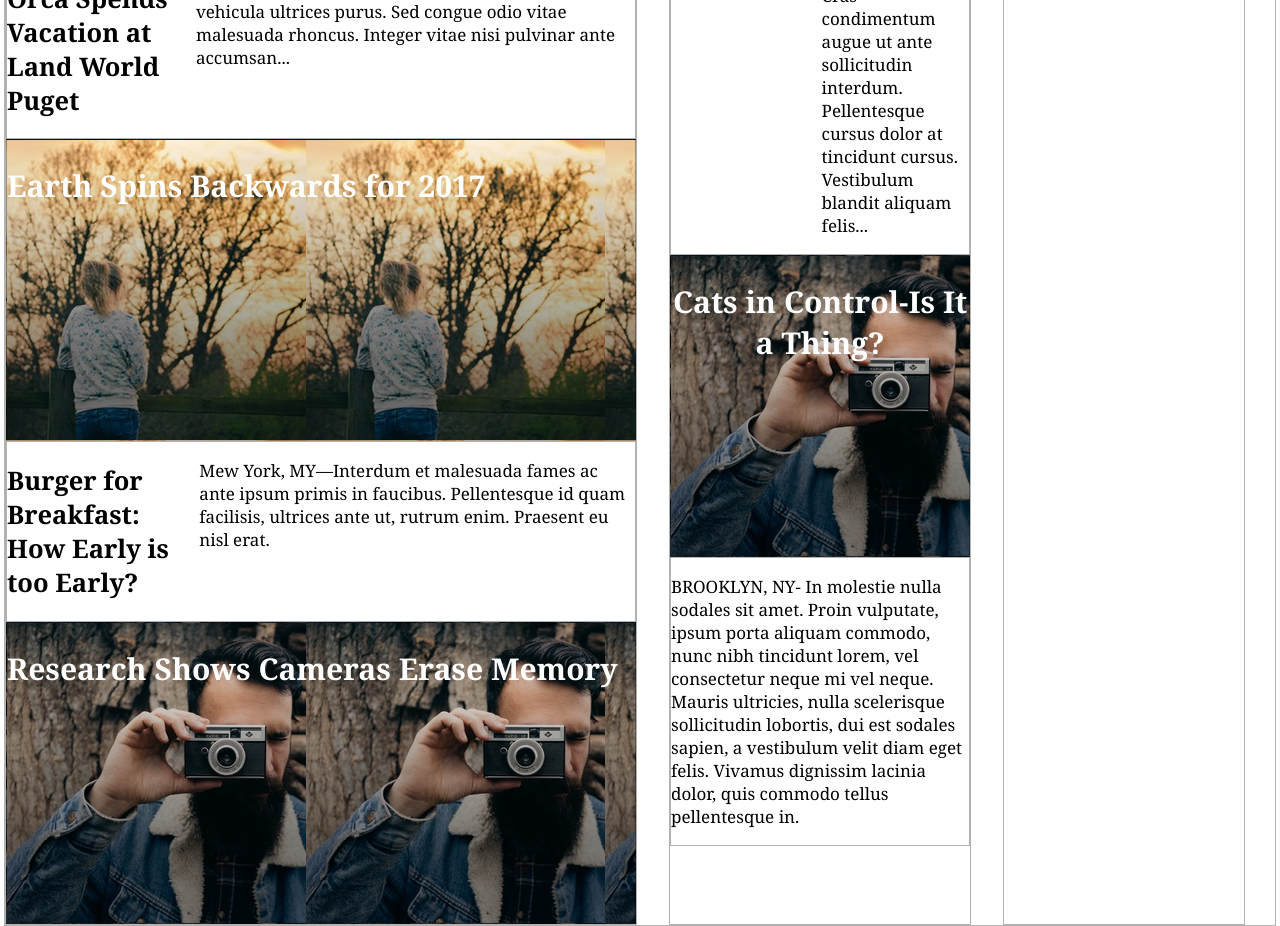
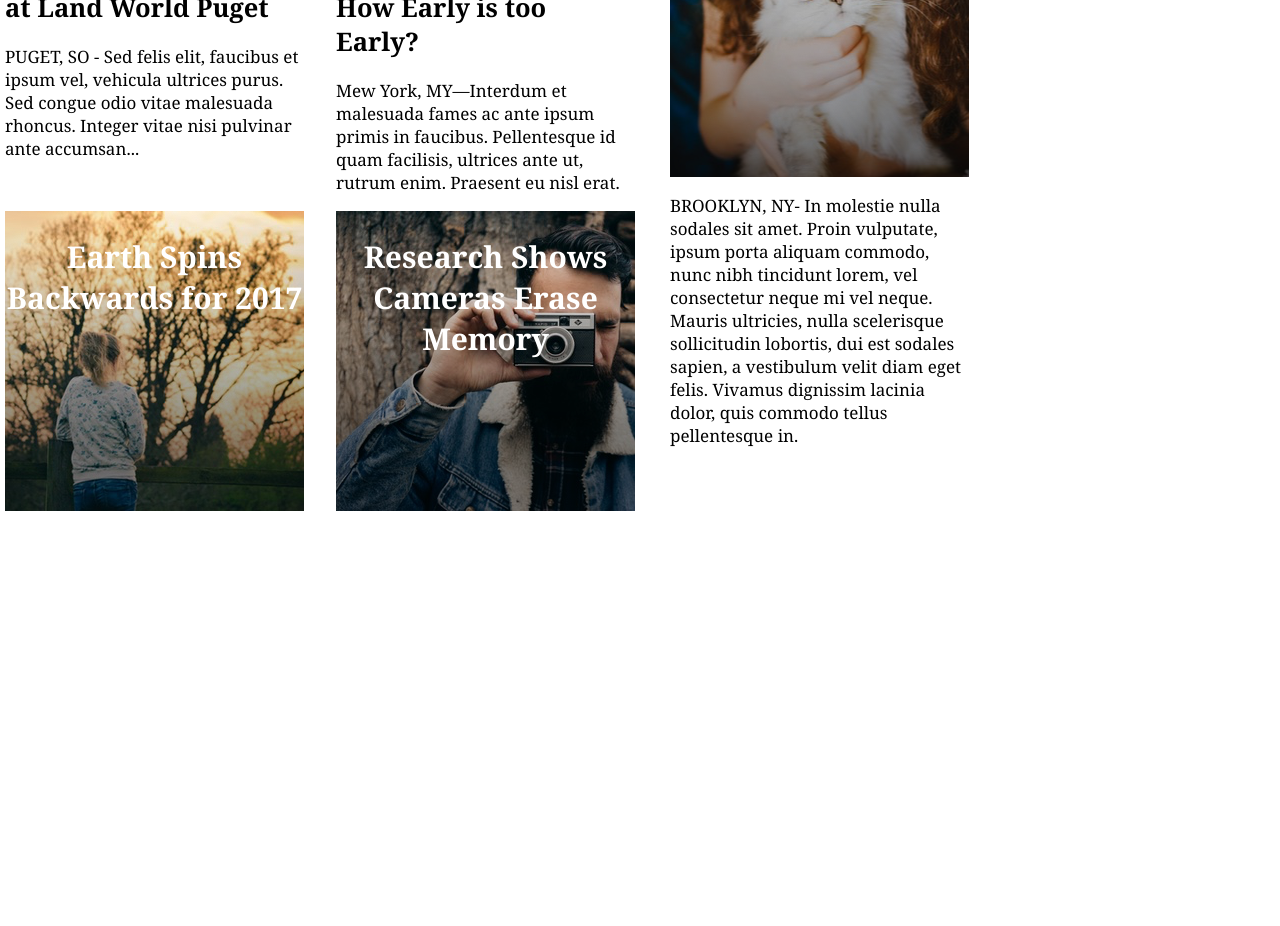
Before and after one commit to kostrows/myTimes, a plain HTML site: page index.html in a window 1280 px wide. Shown: the part 752-1678 px from the top of the page. After the commit the page ends 1263 px from the top, so only its background shows below. Drawn offline with Linux system fonts and the light colour scheme.

Commit message:
Styled stories

```diff
--- a/index.html
+++ b/index.html
@@ -33,19 +33,23 @@
         <div class="storyText">
           <p>MONUMENT VALLEY, AZ - Lorem ipsum dolor sit amet, consectetur adipiscing elit. Pellentesque nec nisl at augue dapibus dignissim. Nunc condimentum rutrum metus, ac eleifend lacus viverra nec. Proin ultrices egestas diam sed mollis. Nulla sapien massa, dictum vitae est et, pellentesque rutrum risus. Nunc volutpat, metus ac rutrum tempus, orci nisi porttitor dolor, sit amet luctus metus est ut mauris. Quisque vulputate nisl vitae massa rhoncus, at sagittis elit accumsan. Etiam tempus, lorem quis blandit imperdiet, enim dui lobortis tortor, sit amet lobortis arcu ex id odio. Nam fermentum nulla et eros bibendum, sed ullamcorper massa scelerisque. Vestibulum aliquet placerat leo a hendrerit. Nulla non sagittis neque. Nullam sit amet fringilla massa.</p>
         </div>
-        <div class="storyText">
+        <div class="row">
+          <div class="storyText subArticle">
             <h2>Orca Spends Vacation at Land World Puget</h2>
             <p>PUGET, SO - Sed felis elit, faucibus et ipsum vel, vehicula ultrices purus. Sed congue odio vitae malesuada rhoncus. Integer vitae nisi pulvinar ante accumsan...</p>
           </div>
+          <div class="storyText subArticle">
+            <h2>Burger for Breakfast: How Early is too Early?</h2>
+            <p>Mew York, MY—Interdum et malesuada fames ac ante ipsum primis in faucibus. Pellentesque id quam facilisis, ultrices ante ut, rutrum enim. Praesent eu nisl erat.</p>
+          </div>
+        </div>
+        <div class="row">
           <div class="image story2">
             <h2>Earth Spins Backwards for 2017</h2>
           </div>
-        <div class="storyText">
-          <h2>Burger for Breakfast: How Early is too Early?</h2>
-          <p>Mew York, MY—Interdum et malesuada fames ac ante ipsum primis in faucibus. Pellentesque id quam facilisis, ultrices ante ut, rutrum enim. Praesent eu nisl erat.</p>
-        </div>
           <div class="image story3">
             <h2>Research Shows Cameras Erase Memory</h2>
+          </div>
         </div>
       </div>
 
@@ -55,7 +59,7 @@
           <h2>FBI Finds Action Star Guilty of False Advertising</h2>
           <p>WASHINGTON DC- Donec luctus sem augue, rutrum posuere orci aliquam sed. Nam vitae aliquam lectus. Sed tempor tortor est, nec sagittis eros tincidunt sed. Morbi venenatis condimentum sem, vitae sollicitudin turpis pulvinar eget. Morbi pellentesque consectetur mi id auctor. Phasellus tincidunt orci mauris, placerat pharetra urna fringilla vitae. Morbi eget rutrum urna. Cras condimentum augue ut ante sollicitudin interdum. Pellentesque cursus dolor at tincidunt cursus. Vestibulum blandit aliquam felis...</p>
         </div>
-        <div class="image story3">
+        <div class="image story1">
           <h2>Cats in Control-Is It a Thing?</h2>
         </div>
         <div class="storyText">
--- a/resources/css/style.css
+++ b/resources/css/style.css
@@ -1,8 +1,4 @@
 /* Universal Styles */
-div {
-  border: 1px solid rgba(0, 0, 0, 0.3);
-}
-
 body {
   margin: 0px;
   padding: 0;
@@ -16,6 +12,10 @@ header {
   justify-content: space-between;
   margin-top: 10px;
   border-bottom: 1px solid black;
+  position: fixed;
+  z-index: 5;
+  background-color: white;
+  margin: 0;
 }
 
 .heading {
@@ -59,10 +59,10 @@ nav li a {
   padding-top: 35px;
   width: 1270px;
   justify-content: space-between;
-
+  padding-top: 100px;
 }
 
-/* Columns */
+/* First Column */
 
 .column {
   display: inline-flex;
@@ -72,13 +72,11 @@ nav li a {
 .column.large {
   display: flex;
   width: 630px;
-
 }
 
 .column.medium {
   display: flex;
   width: 300px;
-
 }
 
 .column.small {
@@ -86,6 +84,7 @@ nav li a {
   width: 240px;
   margin-right: 30px;
 }
+
 
 .image {
   display: flex;
@@ -114,21 +113,33 @@ nav li a {
 .story1 {
   background-image: url("../images/img-story-1.png");
   height: 300px;
+  width: 299px;
 }
 
 .story2 {
   background-image: url("../images/img-story-2.png");
   height: 300px;
+  width: 299px;
 }
 
 .story3 {
   background-image: url("../images/img-story-3.png");
   height: 300px;
+  width: 299px;
 }
 
 .storyText {
   font-family: Georgia;
   font-size: 17px;
   color: black;
-  display: flex;
+  height: auto;
 }
+
+.subArticle {
+  width: 299px;
+}
+
+.row {
+  display: inline-flex;
+  justify-content: space-between;
+}
```
Lines whose indentation alone changed are shown as unchanged.
